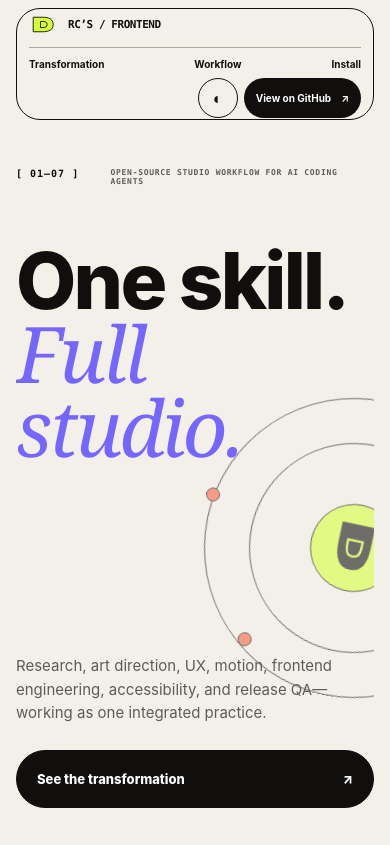
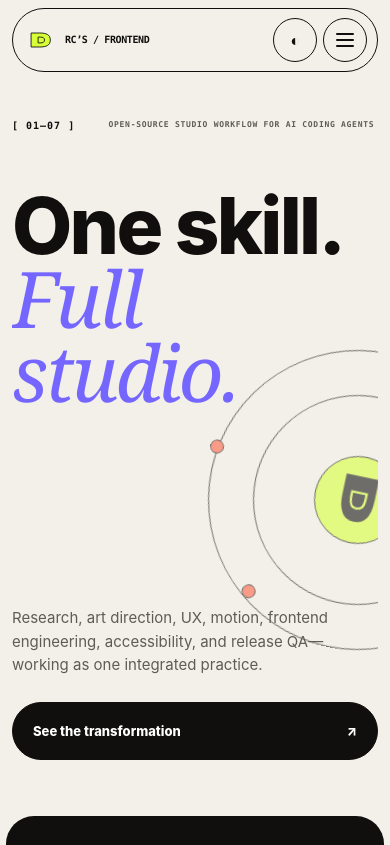
Before and after one commit to RitvikChunamari/rcs-frontend-site, a React (Vite) app: page / in a window 390 px wide. Shown: the top 845 px of the page. Built offline with nearby package versions, Linux system fonts and the light colour scheme.

Commit message:
Make navigation accessible and responsive

```diff
--- a/src/main.jsx
+++ b/src/main.jsx
@@ -1,4 +1,4 @@
-import React, { useEffect, useState } from 'react'
+import React, { useEffect, useRef, useState } from 'react'
 import { createRoot } from 'react-dom/client'
 import './styles.css'
 
@@ -36,6 +36,10 @@ function ThemeToggle() {
   )
 }
 
+function MenuIcon({ open }) {
+  return <span className="menu-icon" aria-hidden="true"><i /><i /><i className={open ? 'is-open' : ''} /></span>
+}
+
 function Comparison() {
   const baseUrl = import.meta.env.BASE_URL
   const [position, setPosition] = useState(50)
@@ -63,12 +67,39 @@ function Comparison() {
 }
 
 function App() {
+  const [menuOpen, setMenuOpen] = useState(false)
+  const menuButtonRef = useRef(null)
+
+  useEffect(() => {
+    const closeOnEscape = (event) => {
+      if (event.key === 'Escape' && menuOpen) {
+        setMenuOpen(false)
+        menuButtonRef.current?.focus()
+      }
+    }
+    window.addEventListener('keydown', closeOnEscape)
+    return () => window.removeEventListener('keydown', closeOnEscape)
+  }, [menuOpen])
+
+  const closeMenu = () => setMenuOpen(false)
+
   return (
     <>
       <header className="site-header">
         <a className="brand" href="#top" aria-label="RC's Frontend Skill home"><Mark /><span>RC’S / FRONTEND</span></a>
-        <nav aria-label="Primary navigation"><a href="#compare">Transformation</a><a href="#workflow">Workflow</a><a href="#install">Install</a></nav>
-        <div className="header-actions"><ThemeToggle /><a className="header-cta" href="https://github.com/RitvikChunamari/rcs-frontend-skill">View on GitHub <Arrow /></a></div>
+        <nav className="primary-nav" id="primary-navigation" aria-label="Primary navigation" hidden={!menuOpen}>
+          <a href="#compare" onClick={closeMenu}>Transformation</a>
+          <a href="#workflow" onClick={closeMenu}>Workflow</a>
+          <a href="#install" onClick={closeMenu}>Install</a>
+          <a className="nav-github" href="https://github.com/RitvikChunamari/rcs-frontend-skill">View on GitHub <Arrow /></a>
+        </nav>
+        <div className="header-actions">
+          <ThemeToggle />
+          <a className="header-cta" href="https://github.com/RitvikChunamari/rcs-frontend-skill">View on GitHub <Arrow /></a>
+          <button ref={menuButtonRef} className="menu-toggle" type="button" aria-expanded={menuOpen} aria-controls="primary-navigation" aria-label={`${menuOpen ? 'Close' : 'Open'} navigation menu`} onClick={() => setMenuOpen((open) => !open)}>
+            <MenuIcon open={menuOpen} />
+          </button>
+        </div>
       </header>
 
       <main id="top">
--- a/src/styles.css
+++ b/src/styles.css
@@ -8,9 +8,10 @@
 *{box-sizing:border-box} html{scroll-behavior:smooth;scroll-padding-top:100px} body{margin:0;min-width:320px;overflow-x:clip;background:var(--paper)}
 a{color:inherit} a:focus-visible,button:focus-visible,input:focus-visible{outline:3px solid var(--focus);outline-offset:4px}
 button,input{font:inherit}.visually-hidden{position:absolute;width:1px;height:1px;padding:0;margin:-1px;overflow:hidden;clip:rect(0 0 0 0);white-space:nowrap;border:0}
-.site-header{position:relative;z-index:20;width:var(--wrap);height:88px;margin:auto;display:grid;grid-template-columns:1fr auto 1fr;align-items:center;border-bottom:1px solid var(--ink)}
-.brand{display:inline-flex;align-items:center;gap:10px;width:max-content;font:800 13px/1 var(--mono);letter-spacing:-.04em;text-decoration:none}.mark{width:34px;height:34px;fill:var(--acid);stroke:var(--ink);stroke-width:1.5}
-nav{display:flex;gap:42px}nav a{font-size:12px;font-weight:750;text-decoration:none}.header-cta{justify-self:end;display:inline-flex;gap:24px;align-items:center;min-height:44px;padding:0 16px;background:var(--ink);color:white;font-size:12px;font-weight:750;text-decoration:none;transition:background .2s,color .2s}.header-cta:hover{background:var(--acid);color:var(--ink)}
+.site-header{position:sticky;top:12px;z-index:20;width:var(--wrap);height:88px;margin:auto;display:grid;grid-template-columns:1fr auto 1fr;align-items:center;border-bottom:1px solid var(--ink)}
+.brand{display:inline-flex;align-items:center;gap:10px;width:max-content;min-height:44px;font:800 13px/1 var(--mono);letter-spacing:-.04em;text-decoration:none}.mark{width:34px;height:34px;fill:var(--acid);stroke:var(--ink);stroke-width:1.5}
+.primary-nav,.primary-nav[hidden]{display:flex;gap:42px}.primary-nav a{display:inline-flex;align-items:center;min-height:44px;font-size:12px;font-weight:750;text-decoration:none}.primary-nav a:hover{text-decoration:underline;text-decoration-thickness:2px;text-underline-offset:6px}.nav-github{display:none!important}.header-cta{justify-self:end;display:inline-flex;gap:24px;align-items:center;min-height:44px;padding:0 16px;background:var(--ink);color:white;font-size:12px;font-weight:750;text-decoration:none;transition:background .2s,color .2s}.header-cta:hover{background:var(--acid);color:var(--ink)}
+.menu-toggle{display:none;width:44px;height:44px;padding:0;place-items:center;border:1px solid var(--ink);border-radius:50%;background:transparent;color:var(--ink);cursor:pointer}.menu-icon{position:relative;width:18px;height:14px;display:block}.menu-icon i{position:absolute;left:0;width:18px;height:2px;border-radius:2px;background:currentColor;transition:transform .18s ease,top .18s ease,opacity .18s ease}.menu-icon i:nth-child(1){top:0}.menu-icon i:nth-child(2){top:6px}.menu-icon i:nth-child(3){top:12px}.menu-toggle[aria-expanded="true"] .menu-icon i:nth-child(1){top:6px;transform:rotate(45deg)}.menu-toggle[aria-expanded="true"] .menu-icon i:nth-child(2){opacity:0}.menu-toggle[aria-expanded="true"] .menu-icon i:nth-child(3){top:6px;transform:rotate(-45deg)}
 
 .hero{position:relative;width:var(--wrap);min-height:850px;margin:auto;padding:60px 0 70px;display:grid;grid-template-columns:repeat(12,1fr);grid-template-rows:auto 1fr auto;column-gap:20px;overflow:hidden}
 .hero-index{grid-column:1/3;font:700 10px var(--mono);letter-spacing:.1em}.hero-kicker{grid-column:8/12;margin:0;color:var(--muted);font:700 11px var(--mono);letter-spacing:.09em;text-transform:uppercase}
@@ -38,7 +39,7 @@ footer{min-height:130px;padding:0 max(32px,calc((100vw - 1440px)/2));display:gri
   .hero h1{grid-column:1/12;font-size:clamp(84px,12vw,130px)}.hero-orbit{right:-180px;opacity:.65}.hero-foot{grid-column:1/11}.direction-wheel{width:600px}.direction-wheel>span{transform:rotate(var(--angle)) translateY(-282px) rotate(calc(var(--angle)*-1))}.principle-grid{grid-template-columns:repeat(2,1fr)}
 }
 @media(max-width:760px){
-  :root{--wrap:calc(100% - 32px)}html{scroll-padding-top:126px}.site-header{height:122px;grid-template-columns:1fr auto;align-content:center;row-gap:10px}.brand{font-size:11px}.mark{width:29px;height:29px}.header-cta{min-height:40px;padding:0 12px;gap:10px;font-size:10px}nav{grid-column:1/-1;justify-content:space-between;gap:0;border-top:1px solid var(--line)}nav a{padding-top:10px;font-size:10px}
+  :root{--wrap:calc(100% - 24px)}html{scroll-padding-top:96px}.site-header{top:6px;height:64px;grid-template-columns:minmax(0,1fr) auto;align-content:center;row-gap:0}.brand{min-width:0;font-size:10px}.brand span{white-space:nowrap}.mark{width:28px;height:28px}.header-actions{gap:6px}.header-cta{display:none}.menu-toggle{display:grid}.primary-nav,.primary-nav[hidden]{position:absolute;top:calc(100% + 8px);left:0;right:0;display:flex;flex-direction:column;gap:4px;padding:10px;border:1px solid var(--ink);border-radius:var(--radius-md);background:var(--surface);box-shadow:0 12px 30px rgb(0 0 0 / 16%)}.primary-nav[hidden]{display:none}.primary-nav a{width:100%;min-height:48px;padding:0 14px;border-radius:14px;font-size:13px}.primary-nav a:hover{background:var(--surface-soft);text-decoration:none}.primary-nav .nav-github{display:flex!important;justify-content:space-between;background:var(--ink);color:var(--paper)}
   .hero{min-height:730px;padding:40px 0 50px;grid-template-columns:repeat(4,1fr);grid-template-rows:auto auto 1fr auto}.hero-index{grid-column:1}.hero-kicker{grid-column:2/-1;font-size:8px}.hero h1{grid-column:1/-1;align-self:start;margin-top:58px;font-size:clamp(64px,20vw,88px);line-height:.94;letter-spacing:-.035em}.hero h1 em{margin-left:0}.hero-orbit{width:300px;height:300px;right:-130px;top:270px}.hero-orbit .mark{width:70px;height:70px}.hero-foot{grid-column:1/-1;grid-template-columns:1fr;gap:26px}.hero-foot p{font-size:15px}.hero-stamp{display:none}
   .manifesto{padding:84px 16px}.manifesto h2{font-size:clamp(48px,13vw,66px);line-height:.94}
   .comparison-section,.workflow,.directions,.principles{padding:84px 16px}.section-heading{grid-template-columns:1fr;gap:24px;margin-bottom:48px}.section-heading h2{font-size:54px}.section-heading>p{max-width:42ch}.compare-shell{box-shadow:6px 6px 0 var(--ink)}.compare-toolbar{height:88px;align-items:flex-start;padding:14px;flex-direction:column}.compare-viewport{height:560px;min-height:0}.compare-viewport iframe{width:1000px;transform:scale(.58);transform-origin:top left;height:965px}.after-layer iframe{width:1000px;height:965px}.compare-help{font-size:8px}
@@ -85,13 +86,23 @@ footer{width:calc(100% - 24px);min-height:116px;margin:12px;padding-inline:max(2
 :root[data-theme="dark"] .primary-button.light{background:var(--acid);color:#100f0d;border-color:var(--acid)}
 :root[data-theme="dark"] .compare-toolbar,:root[data-theme="dark"] .compare-help{background:var(--surface)}
 
+@media(max-width:900px){
+  :root{--wrap:calc(100% - 24px)}html{scroll-padding-top:96px}
+  .site-header{top:6px;height:64px;margin-top:8px;padding:9px 10px 9px 14px;border-radius:999px;grid-template-columns:minmax(0,1fr) auto;align-content:center;row-gap:0}
+  .site-header .brand{min-width:0;font-size:10px}.site-header .brand span{white-space:nowrap}.site-header .mark{width:28px;height:28px}
+  .header-actions{gap:6px}.theme-toggle{width:44px;min-height:44px;padding:0;justify-content:center}.theme-toggle>span:last-child{display:none}.header-cta{display:none}.menu-toggle{display:grid}
+  .primary-nav,.primary-nav[hidden]{position:absolute;top:calc(100% + 8px);left:0;right:0;display:flex;flex-direction:column;gap:4px;padding:10px;border:1px solid var(--ink);border-radius:var(--radius-md);background:var(--surface);box-shadow:0 12px 30px rgb(0 0 0 / 16%)}
+  .primary-nav[hidden]{display:none}.primary-nav a{width:100%;min-height:48px;padding:0 14px;border-radius:14px;font-size:13px}.primary-nav a:hover{background:var(--surface-soft);text-decoration:none}.primary-nav .nav-github{display:flex!important;justify-content:space-between;background:var(--ink);color:var(--paper)}
+}
+
 @media(max-width:760px){
-  .site-header{height:112px;margin-top:8px;padding:10px 12px;border-radius:var(--radius-md);grid-template-columns:1fr auto;row-gap:8px}
-  .header-actions{gap:6px}.theme-toggle{width:40px;min-height:40px;padding:0;justify-content:center}.theme-toggle>span:last-child{display:none}.header-cta{min-height:40px}
+  .site-header{height:64px;margin-top:8px;padding:9px 10px 9px 14px;border-radius:999px;grid-template-columns:minmax(0,1fr) auto;row-gap:0}
+  .header-actions{gap:6px}.theme-toggle{width:44px;min-height:44px;padding:0;justify-content:center}.theme-toggle>span:last-child{display:none}
   .manifesto,.workflow,.principles,.install,.comparison-section,.directions{margin:6px;border-radius:28px}
   .compare-shell{border-radius:18px;box-shadow:5px 5px 0 var(--ink)}
   .discipline-list li{padding:0 14px;border-radius:18px}.principle-grid{gap:10px}.principle-grid article{border-radius:20px}
   footer{width:calc(100% - 12px);margin:6px;padding:28px 16px;border-radius:28px}
   .install-note{width:auto;border-radius:18px}
 }
+@media(max-width:360px){.site-header .brand{font-size:9px;gap:7px}.site-header .mark{width:26px;height:26px}.header-actions{gap:4px}.theme-toggle,.menu-toggle{width:44px;height:44px;min-height:44px}}
 @media(prefers-reduced-motion:reduce){html{scroll-behavior:auto}*,*::before,*::after{animation:none!important;transition-duration:.01ms!important;scroll-behavior:auto!important}}
```
